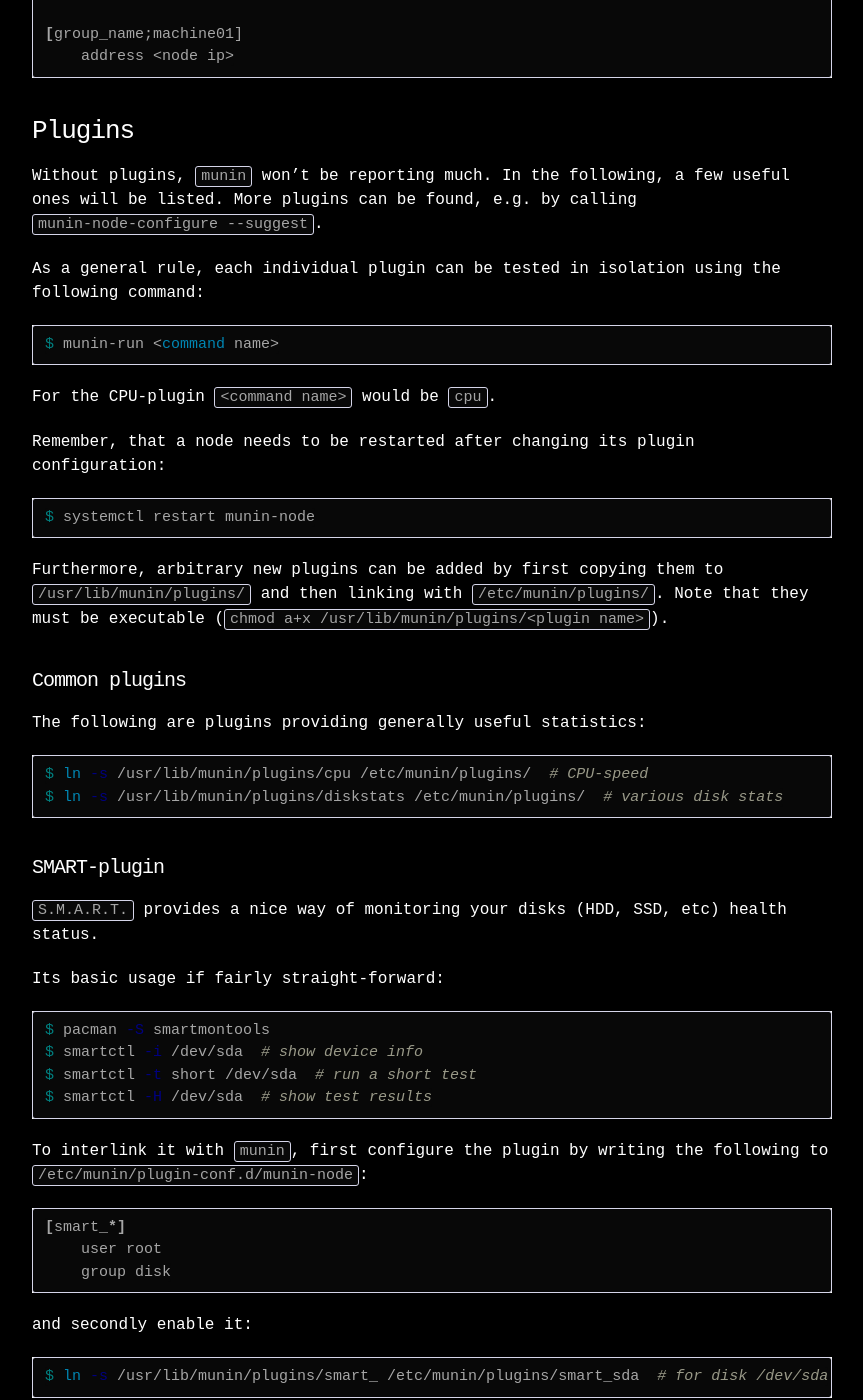
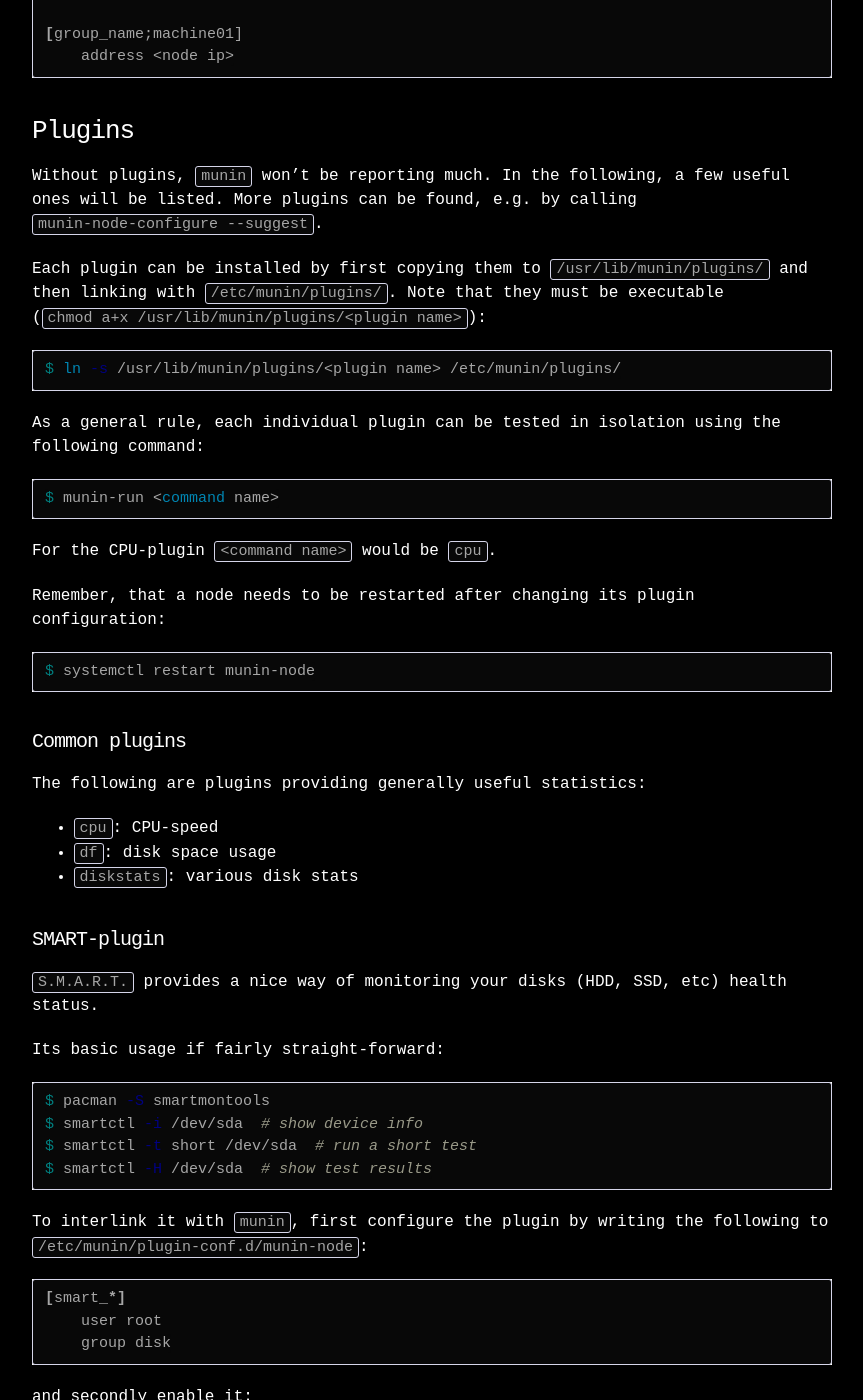
Before and after one commit to kpj/kpj.github.io--old, a Jekyll site: the page built from _posts/2018-02-20-setup-media-server.md, in a window 1280 px wide and 1400 px high, scrolled down 4950 px. Shown: the whole window, without its empty margins (208-1071 px from the left). Built offline with Jekyll 4.4.1, drawn with Linux system fonts in a browser that asks for light colours.

Commit message:
Improve plugin instructions

```diff
--- a/_posts/2018-02-20-setup-media-server.md
+++ b/_posts/2018-02-20-setup-media-server.md
@@ -221,6 +221,12 @@
 Without plugins, `munin` won't be reporting much.
 In the following, a few useful ones will be listed. More plugins can be found, e.g. by calling `munin-node-configure --suggest`.
 
+Each plugin can be installed by first copying them to `/usr/lib/munin/plugins/` and then linking with `/etc/munin/plugins/`.
+Note that they must be executable (`chmod a+x /usr/lib/munin/plugins/<plugin name>`):
+{% highlight bash %}
+$ ln -s /usr/lib/munin/plugins/<plugin name> /etc/munin/plugins/
+{% endhighlight %}
+
 As a general rule, each individual plugin can be tested in isolation using the following command:
 {% highlight bash %}
 $ munin-run <command name>
@@ -232,17 +238,12 @@
 $ systemctl restart munin-node
 {% endhighlight %}
 
-Furthermore, arbitrary new plugins can be added by first copying them to `/usr/lib/munin/plugins/` and then linking with `/etc/munin/plugins/`.
-Note that they must be executable (`chmod a+x /usr/lib/munin/plugins/<plugin name>`).
-
 #### Common plugins
 
 The following are plugins providing generally useful statistics:
-
-{% highlight bash %}
-$ ln -s /usr/lib/munin/plugins/cpu /etc/munin/plugins/  # CPU-speed
-$ ln -s /usr/lib/munin/plugins/diskstats /etc/munin/plugins/  # various disk stats
-{% endhighlight %}
+* `cpu`: CPU-speed
+* `df`: disk space usage
+* `diskstats`: various disk stats
 
 #### SMART-plugin
 
```
